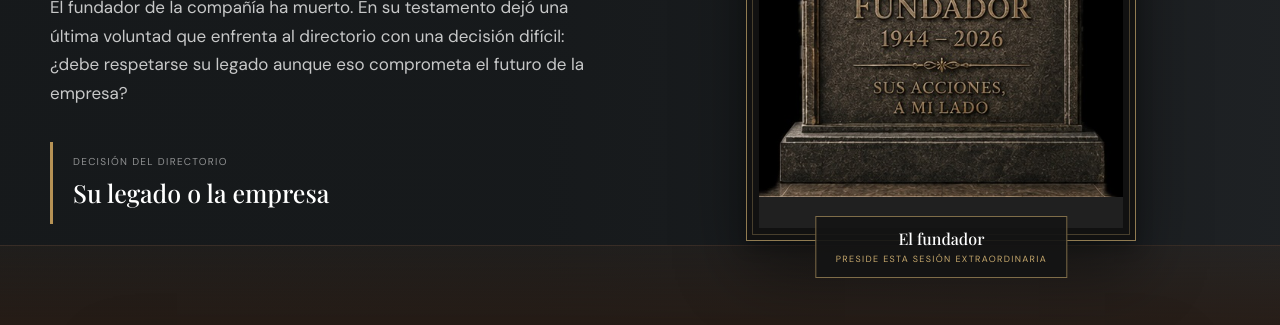
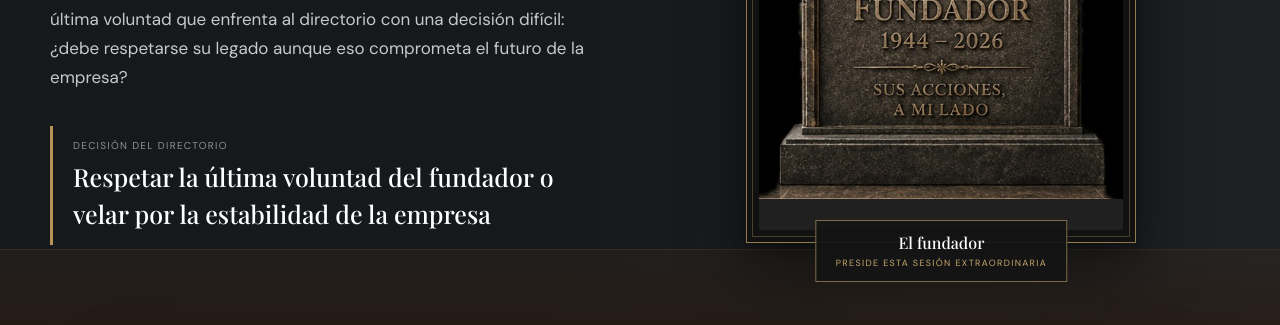
Before and after one commit to robertosuazogomez-commits/jurado-directorio-antigona, a website: page public/index.html in a window 1280 px wide. Shown: the part 324-649 px from the top of the page. Drawn offline with nearby package versions, Linux system fonts and the light colour scheme.

Commit message:
Update index.html

```diff
--- a/public/index.html
+++ b/public/index.html
@@ -639,7 +639,7 @@
 
         <div class="hero-dilemma">
           <small>Decisión del directorio</small>
-          <strong>Su legado o la empresa</strong>
+          <strong>Respetar la última voluntad del fundador o velar por la estabilidad de la empresa</strong>
         </div>
 
       </div>
```
